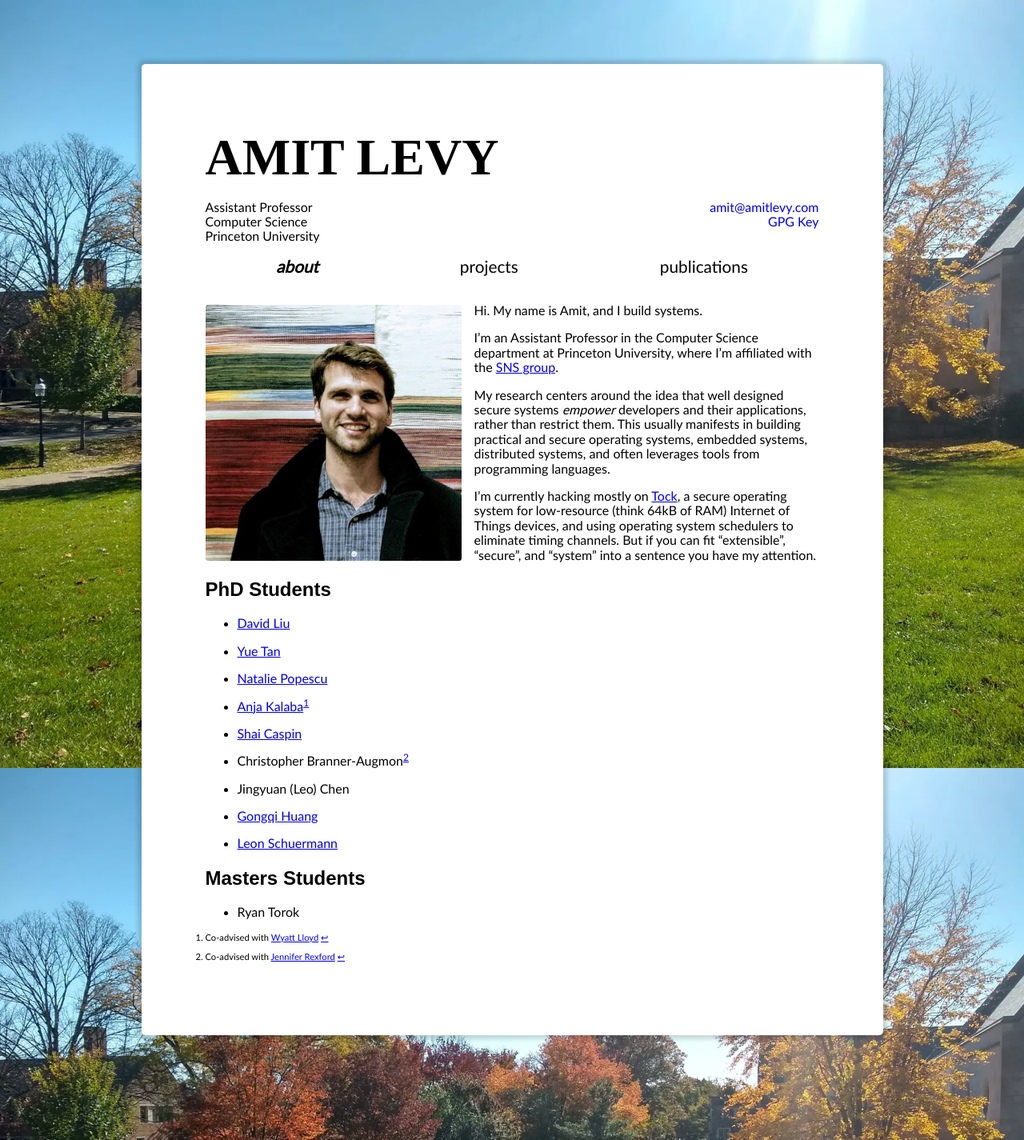
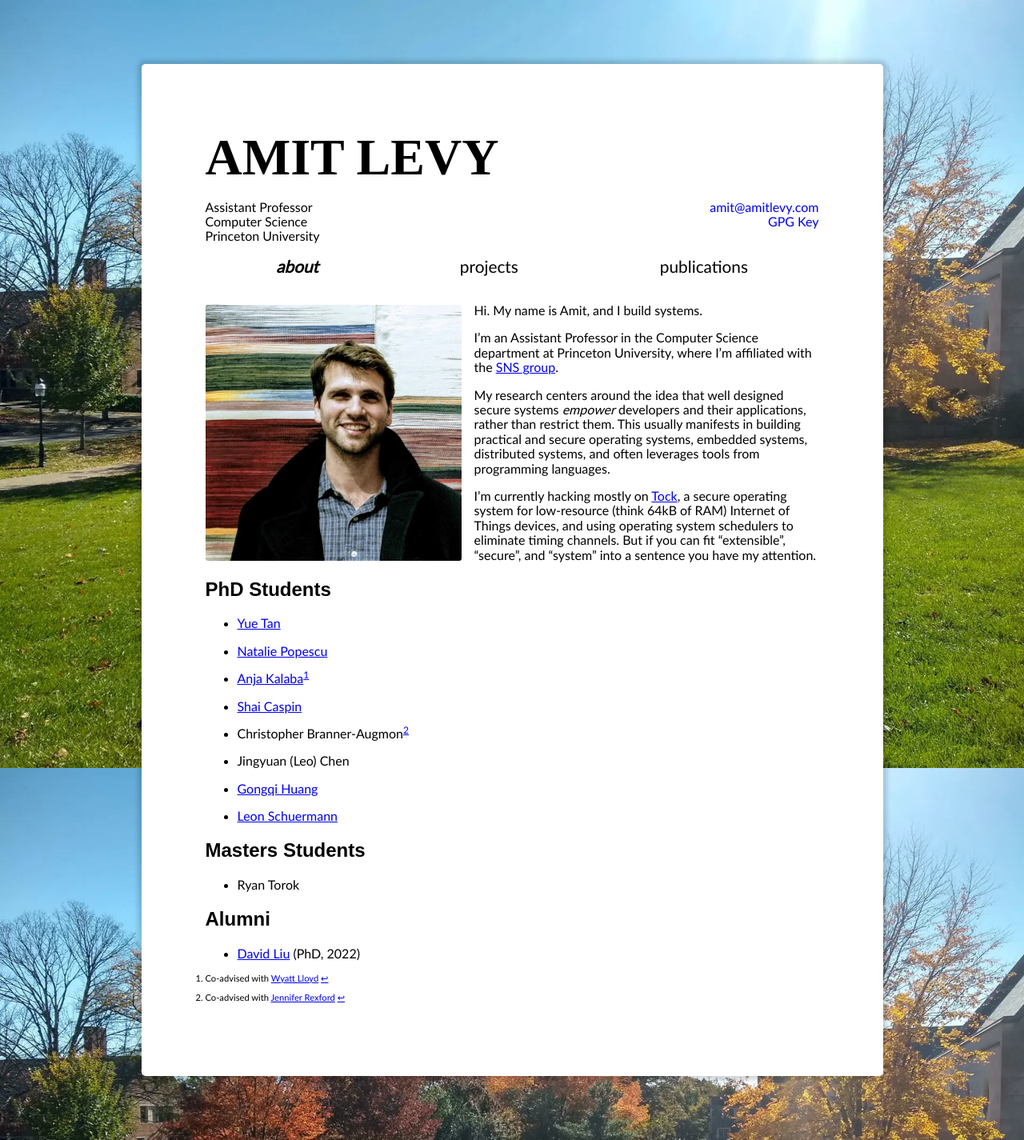
Before and after one commit to alevy/www, a Jekyll site: the page built from index.md, in a window 1280 px wide. Shown: the whole page at 80% size. Built offline with Jekyll 4.4.1, drawn with Linux system fonts in a browser that asks for light colours; some web fonts are replaced.

Commit message:
david liu graduated

```diff
--- a/index.md
+++ b/index.md
@@ -49,5 +47,9 @@ attention.
 
   * Ryan Torok
 
+## Alumni
+
+  * [David Liu](https://www.cs.princeton.edu/~hl7/) (PhD, 2022)
+
 [^wyatt]: Co-advised with [Wyatt Lloyd](https://www.cs.princeton.edu/~wlloyd/)
 [^jrex]: Co-advised with [Jennifer Rexford](https://www.cs.princeton.edu/~jrex/)
```
Also changed, not shown: other parts of index.md (+0 -2 lines).
